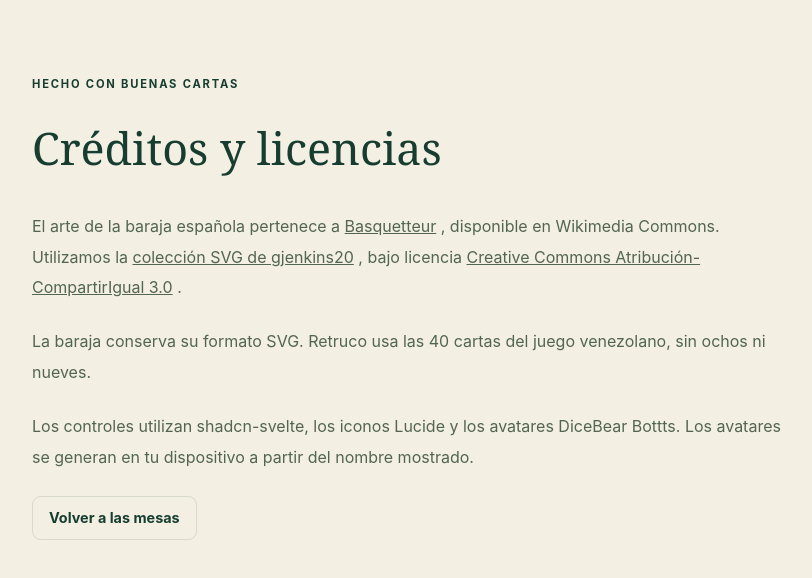
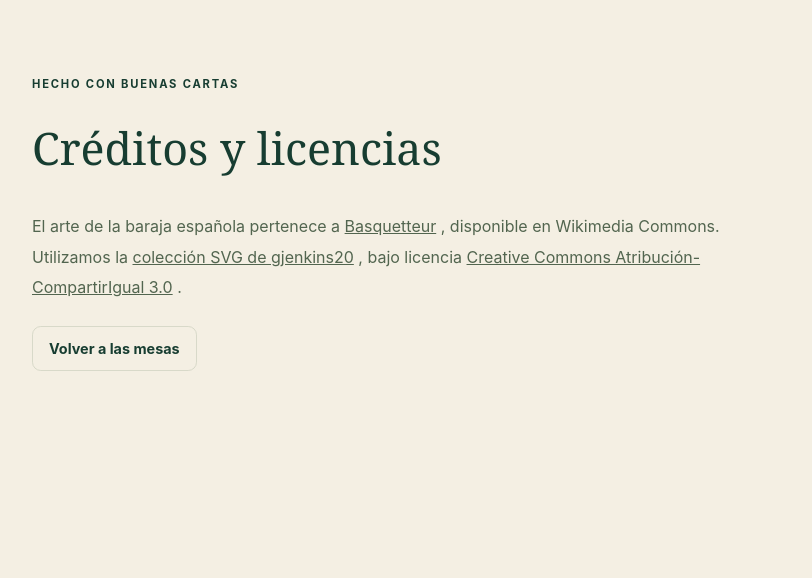
Before and after one commit to neiam00/retruco-webapp, a SvelteKit app: page /creditos in a window 1280 px wide. Shown: the top 578 px of the page, without its empty margins (228-1040 px from the left). Built offline with nearby package versions, Linux system fonts and the light colour scheme.

Commit message:
Remove technical credits

```diff
--- a/src/routes/creditos/+page.svelte
+++ b/src/routes/creditos/+page.svelte
@@ -23,14 +23,6 @@
     </a>
     .
   </p>
-  <p>
-    La baraja conserva su formato SVG. Retruco usa las 40 cartas del juego venezolano, sin ochos ni
-    nueves.
-  </p>
-  <p>
-    Los controles utilizan shadcn-svelte, los iconos Lucide y los avatares DiceBear Bottts. Los
-    avatares se generan en tu dispositivo a partir del nombre mostrado.
-  </p>
   <Button href="/" variant="outline">Volver a las mesas</Button>
 </main>
 
```
